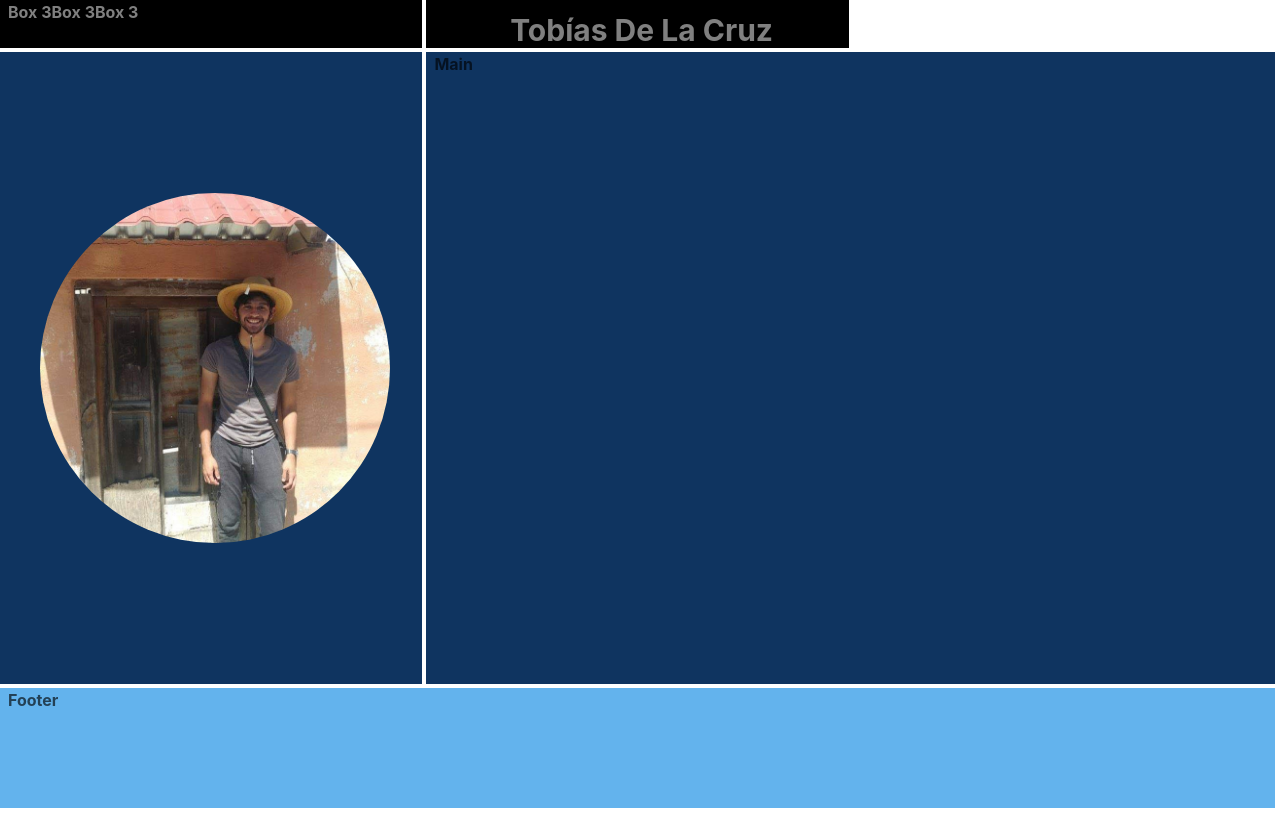
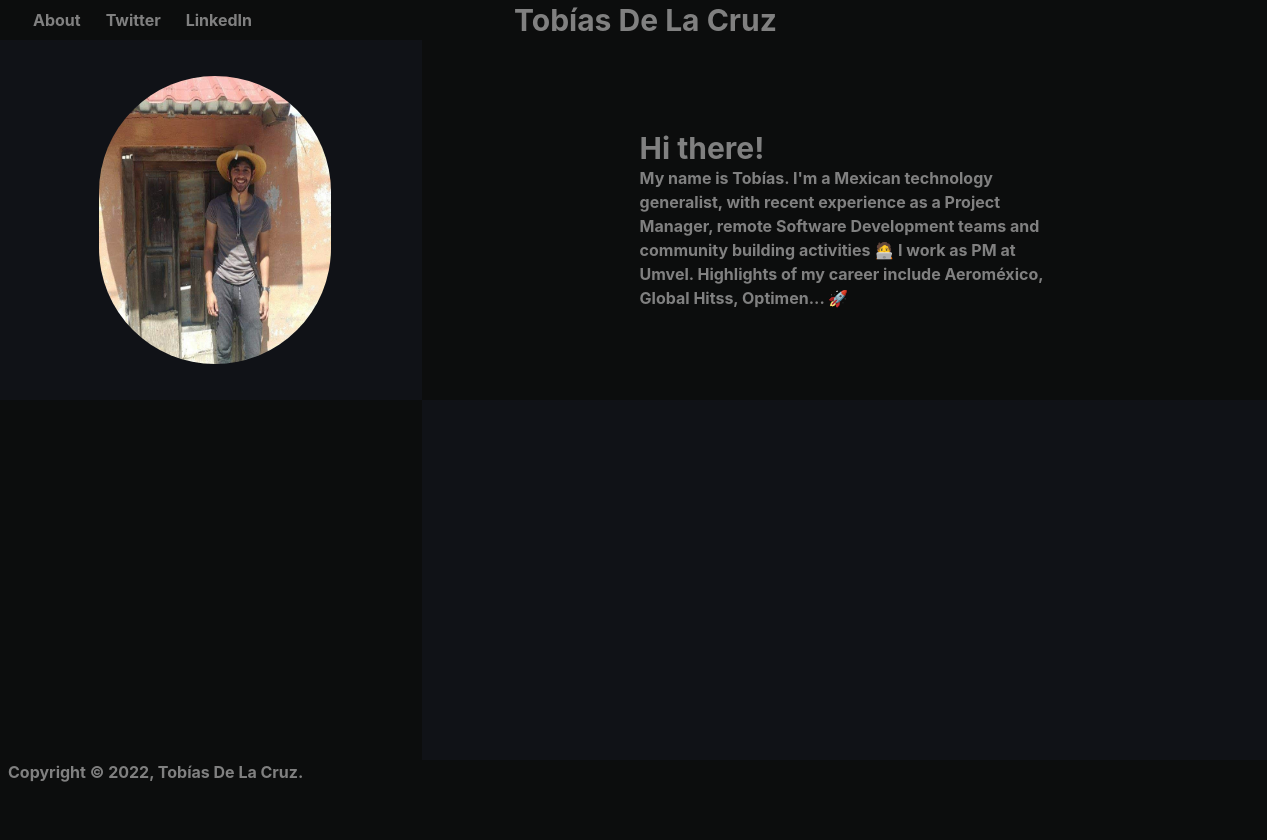
Before and after one commit to juantobiasdl7/personal-site, a React (Create React App) app: page / in a window 1280 px wide. Before the commit the page ends 808 px from the top, so only its background shows below. Built offline with nearby package versions, Linux system fonts and the light colour scheme.

Commit message:
I changed colors, modified grid, updated copywrite.

```diff
--- a/src/App.js
+++ b/src/App.js
@@ -8,54 +8,61 @@ import { Grid, GridItem, Flex, Spacer, Box, Text, Center, Heading } from '@chakr
 function App() {
   return (
     <Grid
-      templateAreas={`"header1 header2 header3"
+      templateAreas={`"header1 header2 header2"
                       "nav main main"
+                      "nav2 main2 main2"
                       "footer footer footer"`}
-      gridTemplateRows={'6vh 79vh 15vh'}
+      gridTemplateRows={'5vh 45vh 45vh 10vh'}
       gridTemplateColumns={'33% 33% 33%'}
-      h='200px'
-      gap='1'
-      color='blackAlpha.700'
+      color='gray'
+
       fontWeight='bold'
     >
-    <GridItem pl='2' bg='#000000' area={'header1'}>
-      <Flex color='gray'>
-        <Box>
-          <Text>Box 3</Text>
+    <GridItem pl='2' bg='#0c0d0d' area={'header1'}>
+      <Flex color='gray' h='100%' align='center'>
+        <Box ml='25px'>
+          <Text>About</Text>
         </Box>
-        <Box >
-          <Text>Box 3</Text>
+        <Box ml='25px'>
+          <Text>Twitter</Text>
         </Box>
-        <Box>
-          <Text>Box 3</Text>
+        <Box ml='25px'>
+          <Text>LinkedIn</Text>
         </Box>
       </Flex>
     </GridItem>
-    <GridItem pl='2' bg='#000000' area={'header2'}>
-      <Flex  color='white'>
-        <Box mt='12px' w='100%' color='gray'>
-          <Center>
+    <GridItem pl='2' bg='#0c0d0d' area={'header2'}>
+      <Flex h='100%' align='center' ml='10%'>
             <Heading as='h1' size='lg' noOfLines={1}>Tobías De La Cruz</Heading>
-          </Center>
-        </Box>
       </Flex>
     </GridItem>
-    <GridItem pl='2' bg='#0F3460' area={'nav'}>
+    <GridItem pl='2' bg='#101217' area={'nav'}>
       <Flex justify='center' align='center' h='100%'>
         <Image
             borderRadius='full'
-            boxSize='350px'
+            w='56%'
+            h='80%'
             src= {go}
             alt='Dan Abramov'
 
           />
         </Flex>
     </GridItem>
-    <GridItem pl='2' bg='#0F3460' area={'main'}>
-      Main
+    <GridItem pl='2' bg='#0c0d0d' area={'nav2'}>
+
     </GridItem>
-    <GridItem pl='2' bg='blue.300' area={'footer'}>
-      Footer
+    <GridItem pl='2' bg='#101217' area={'main2'}>
+
+    </GridItem>
+    <GridItem pl='2' bg='#0c0d0d' area={'main'}>
+      <Flex h='100%' direction='column' justify='center' >
+        <Heading as='h1' size='lg' noOfLines={1} ml='25%'>Hi there!</Heading>
+        <Text w='50%' ml='25%'>My name is Tobías. I'm a Mexican technology generalist, with recent experience as a Project Manager, remote Software Development teams and community building activities 🧑‍💻
+          I work as PM at Umvel. Highlights of my career include Aeroméxico, Global Hitss, Optimen... 🚀</Text>
+      </Flex>
+    </GridItem>
+    <GridItem pl='2' bg='#0c0d0d' area={'footer'}>
+    Copyright © 2022, Tobías De La Cruz.
     </GridItem>
   </Grid>
 
```
